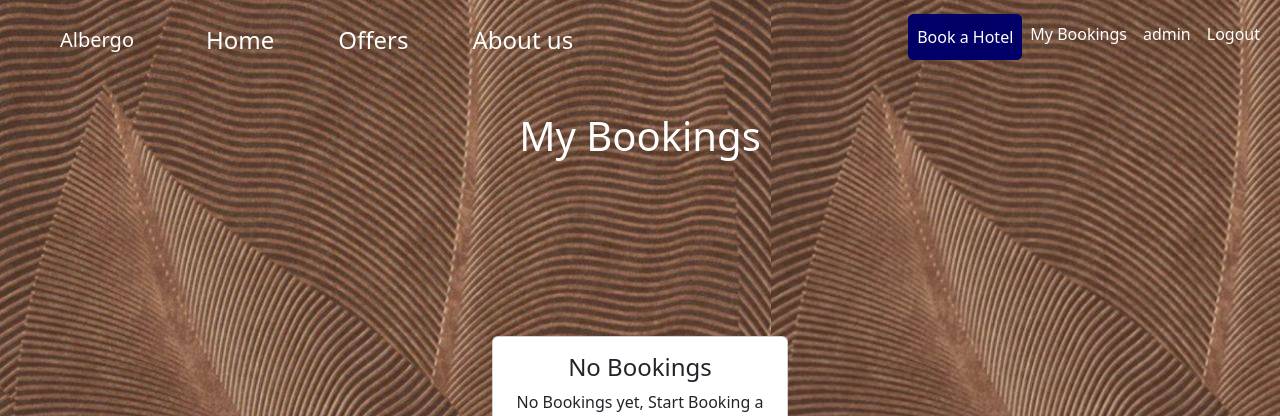
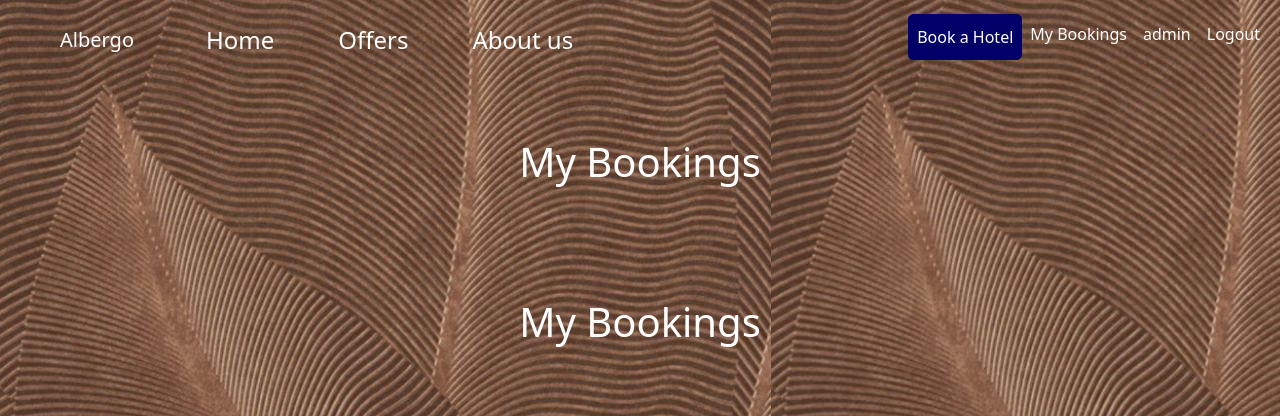
Before and after one commit to jammy-8/project4, a Django app: page /my_bookings/ in a window 1280 px wide. Shown: the top 416 px of the page. Run offline with Django 5.2, Linux system fonts and the light colour scheme; a user stored in the database is signed in; data that the repository does not hold is empty.

Commit message:
Updated UI 2

```diff
--- a/booking/hBooking/hotelBooking/templates/hBooking/my_bookings.html
+++ b/booking/hBooking/hotelBooking/templates/hBooking/my_bookings.html
@@ -3,13 +3,11 @@
 {% block title %}My Bookings{% endblock %}
 
 {% block content %}
-
-{% for b in bookings %}
-
-<div class="container booking-container mt-5">
-  <h1 class="text-center text-white">My Bookings</h1>
+<div class="container booking-wrapper mt-5">
+  <h1 class="text-center text-white ">My Bookings</h1>
+    <!-- <div class="container booking-wrapper text-center mt-5"> -->
     {% if messages %}
-      <ul class="messages">
+      <ul class="messages mt-3 text-center">
           {% for message in messages %}
               {% if 'booking' in message.tags %}
                 <li class="message {{ message.tags }}">{{ message }}</li>
@@ -17,9 +15,12 @@
           {% endfor %}
       </ul>
     {% endif %}
+    <!-- </div> -->
 </div>
 
-<div class="container booking-wrapper">
+{% for b in bookings %}
+
+<div class="container booking-wrapper mt-5">
 
     <div class="card mb-3 p-3">
         <p><strong>Check-in:</strong> {{ b.check_in_date }}</p>
```
